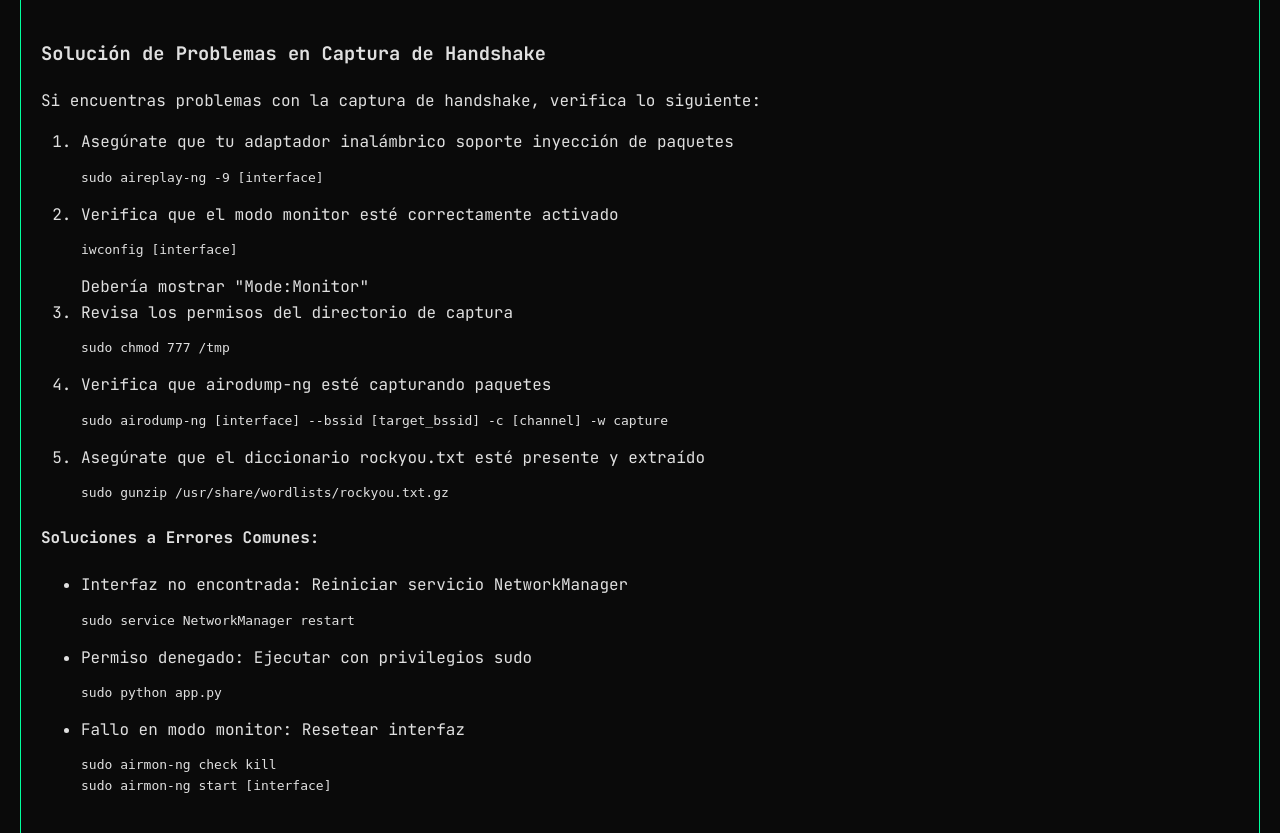
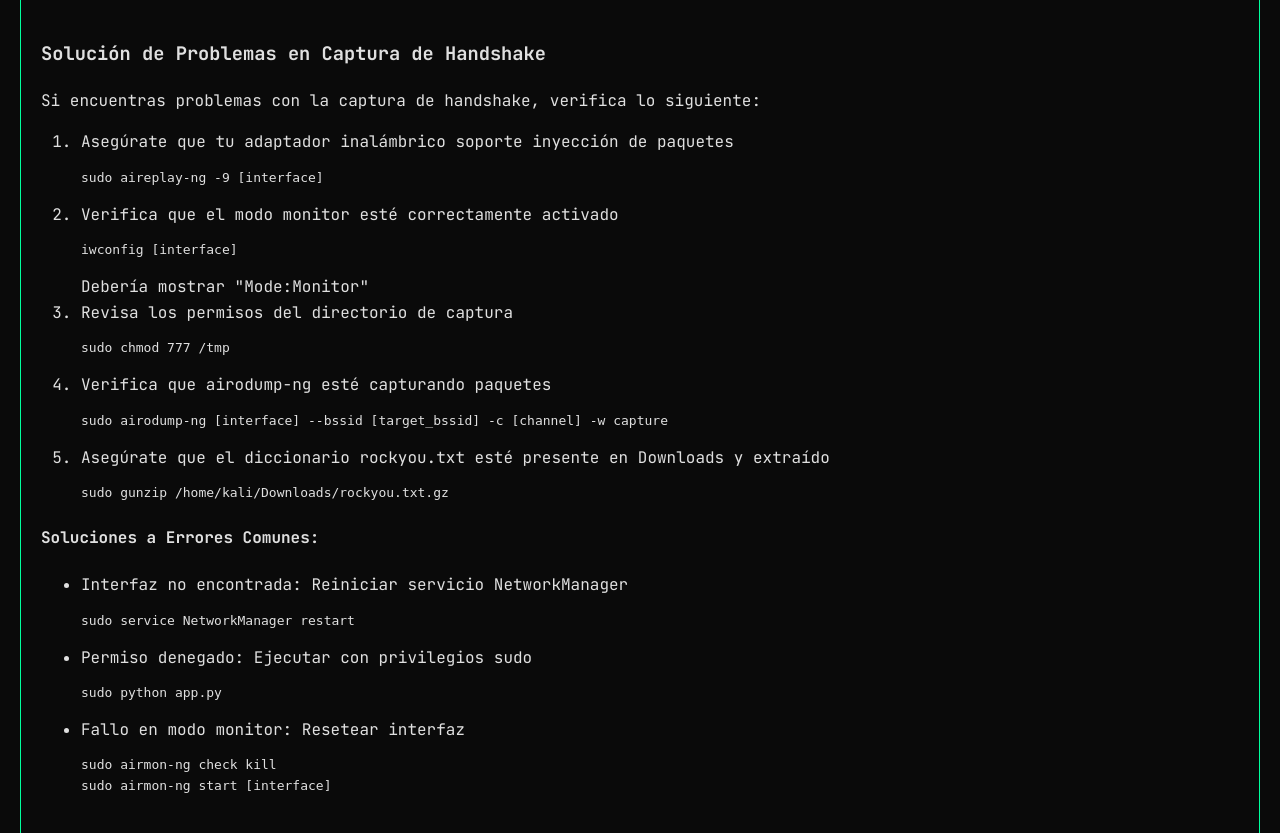
Before and after one commit to el123rorox21/Wifi, a Flask app: page / in a window 1280 px wide. Shown: the part 1801-2634 px from the top of the page. Run offline with Flask 3, Linux system fonts and the light colour scheme.

Commit message:
Update index.html

```diff
--- a/Wifi/Wifi/templates/index.html
+++ b/Wifi/Wifi/templates/index.html
@@ -909,8 +909,8 @@
     <li>Verifica que airodump-ng esté capturando paquetes
       <pre>sudo airodump-ng [interface] --bssid [target_bssid] -c [channel] -w capture</pre>
     </li>
-    <li>Asegúrate que el diccionario rockyou.txt esté presente y extraído
-      <pre>sudo gunzip /usr/share/wordlists/rockyou.txt.gz</pre>
+    <li>Asegúrate que el diccionario rockyou.txt esté presente en Downloads y extraído
+      <pre>sudo gunzip /home/kali/Downloads/rockyou.txt.gz</pre>
     </li>
   </ol>
 
```
